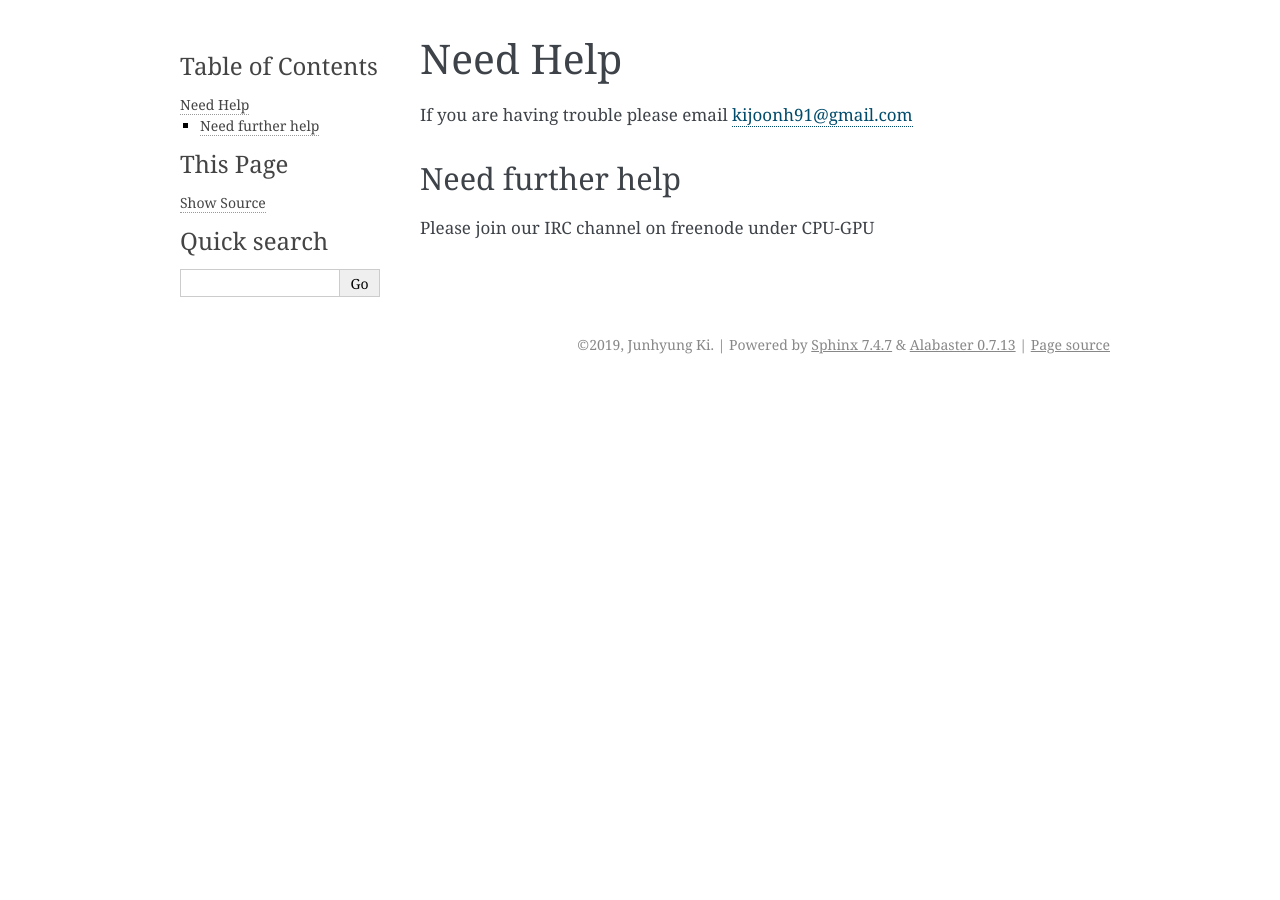
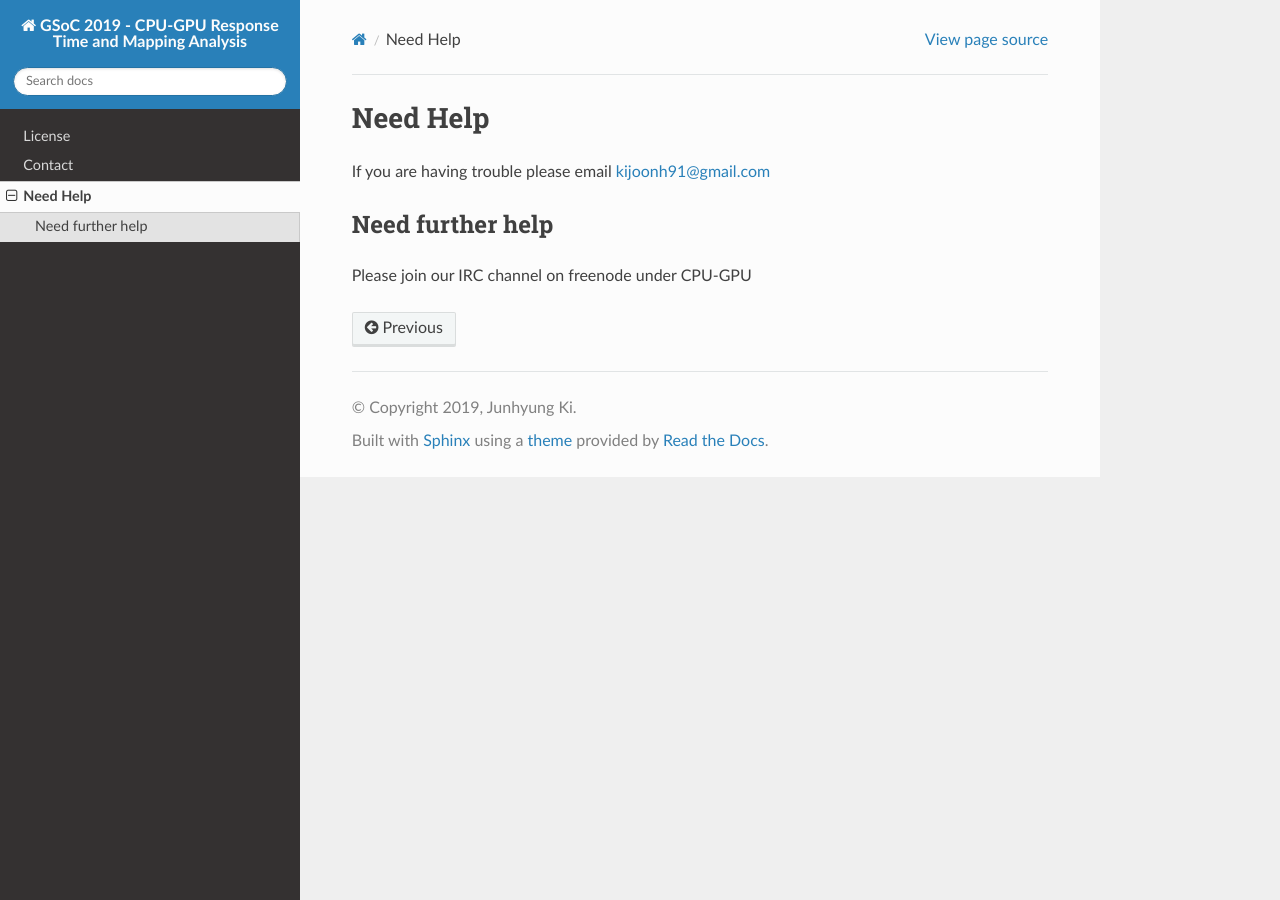
Before and after one commit to junh-ki/gsoc_doc, a Sphinx documentation site: the page built from docs/source/help.rst, in a window 1280 px wide. Built offline with Sphinx 7.4.7 and the Read the Docs theme 2.0.0, drawn with Linux system fonts in a browser that asks for light colours.

Commit message:
lots of things updated for referencing

```diff
--- a/docs/source/conf.py
+++ b/docs/source/conf.py
@@ -1,3 +1,5 @@
+import sphinx_rtd_theme
+
 # Configuration file for the Sphinx documentation builder.
 #
 # This file only contains a selection of the most common options. For a full
@@ -31,7 +33,8 @@ release = '1.0'
 # extensions coming with Sphinx (named 'sphinx.ext.*') or your custom
 # ones.
 
-extensions = ['sphinx.ext.todo', 'sphinx.ext.mathjax', 'sphinx.ext.ifconfig']
+extensions = ['sphinx.ext.todo', 'sphinx.ext.mathjax',
+			'sphinx.ext.ifconfig', 'sphinx_rtd_theme']
 
 # Add any paths that contain templates here, relative to this directory.
 templates_path = ['_templates']
@@ -47,7 +50,7 @@ exclude_patterns = []
 # The theme to use for HTML and HTML Help pages.  See the documentation for
 # a list of builtin themes.
 #
-html_theme = 'alabaster'
+html_theme = 'sphinx_rtd_theme'
 
 # Add any paths that contain custom static files (such as style sheets) here,
 # relative to this directory. They are copied after the builtin static files,
```
Also changed, not shown: docs/source/index.rst (+55 -0 lines), 12 other files.
